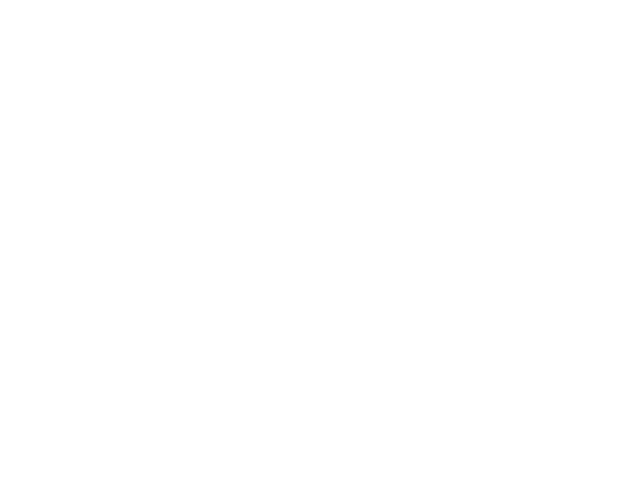
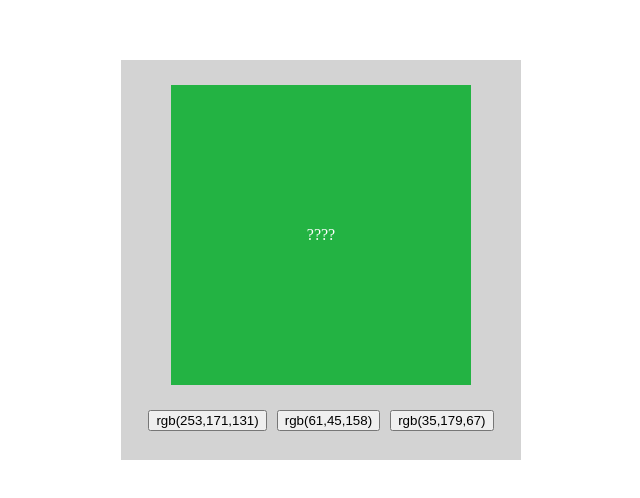
Before and after one commit to apekul/color-guesser, a React (Create React App) app: page / in a window 1280 px wide. Shown: the part 140-638 px from the top of the page, without its empty margins (319-959 px from the left). Built offline with nearby package versions, Linux system fonts and the light colour scheme.

Commit message:
Added function randomRGB that generates random rgb color, and basic quiz like functionality(when correct button with color name is clicked console will display WIN else LOOSE)

```diff
--- a/src/App.js
+++ b/src/App.js
@@ -1,5 +1,51 @@
+import "./style.css";
+import React, { useState, useEffect } from "react";
+
 function App() {
-  return <div className="App"></div>;
+  const [list, setList] = useState([]);
+  const [answer, setAnswer] = useState();
+
+  function randomRGB() {
+    let obj = { r: 0, g: 0, b: 0 };
+    Object.keys(obj).map((v) => (obj[v] = Math.floor(Math.random() * 255)));
+    return "rgb(" + obj.r + "," + obj.g + "," + obj.b + ")";
+  }
+
+  const check = (e) => {
+    return e === answer ? console.log("WIN") : console.log("LOOSE");
+  };
+
+  useEffect(() => {
+    let arr = [];
+    for (let i = 0; i < 3; i++) {
+      arr.push(randomRGB());
+    }
+    setList(arr);
+    setAnswer(arr[Math.floor(Math.random() * 3)]);
+  }, []);
+
+  return (
+    <div className="container">
+      <div className="group">
+        <div
+          className="display"
+          id="test"
+          style={{
+            backgroundColor: answer,
+          }}
+        >
+          ????
+        </div>
+        <div className="buttons">
+          {list.map((v, i) => (
+            <button value={v} onClick={(e) => check(e.target.value)} key={i}>
+              {v}
+            </button>
+          ))}
+        </div>
+      </div>
+    </div>
+  );
 }
 
 export default App;
--- /dev/null
+++ b/src/style.css
@@ -0,0 +1,36 @@
+body{
+    padding: 0;
+    margin: 0;
+}
+
+.container{
+    width: 100vw;
+    height: 100vh;
+    display: flex;
+    align-items: center;
+    justify-content: center;
+}
+
+.group{
+    display: flex;
+    align-items: center;
+    justify-content: center;
+    flex-direction: column;
+    background-color: lightgray;
+    width: 400px;
+    height: 400px;
+    gap: 20px;
+}
+.display{
+    width: 300px;
+    height: 300px;
+    display: flex;
+    align-items: center;
+    justify-content: center;
+    color: white
+}
+
+.buttons button{
+    /* padding: 5px; */
+    margin: 5px;
+}
```
